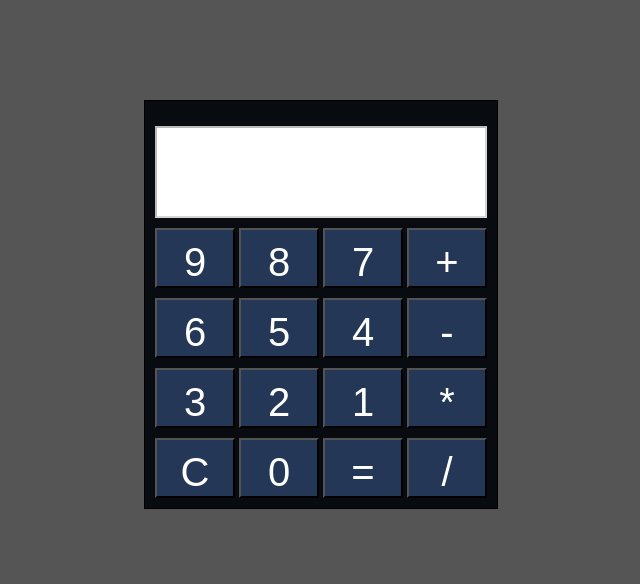
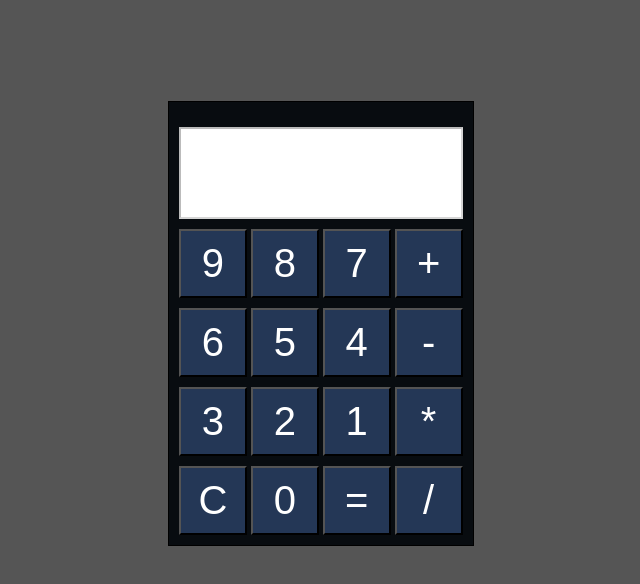
Before and after one commit to Prabesh001/calculator, a plain HTML site: page index.html in a window 1280 px wide. Shown: the whole page, without its empty margins (319-959 px from the left). Drawn offline with Linux system fonts and the light colour scheme.

Commit message:
Update calculator.css

```diff
--- a/calculator.css
+++ b/calculator.css
@@ -1,7 +1,8 @@
 body{
   background-color: #000a;
+  height: 630px;
   display: flex;
-  margin-top: 100px;
+  align-items: center;
   justify-content: center;
 }
 .calculator{
@@ -11,18 +12,24 @@ body{
   padding: 25px 10px 10px 10px;
 }
 .display{
+  cursor: grab;
   font-size : 50px ;
-  width: 298px;
+  width: 250px;
   padding: 15px;
   overflow: hidden;
   background-color: white;
+}
+.display:active{
+  cursor: grabbing;
 }
 button{
   margin-top: 10px;
   background: #243756;
   color:#fff;
+  width: 23.9%;
   font-size: 40px;
-  height: 60px;
-  width: 80px;
   padding: 10px;
 }
+.buttonBox{
+  margin-top: 10px;
+}
```
